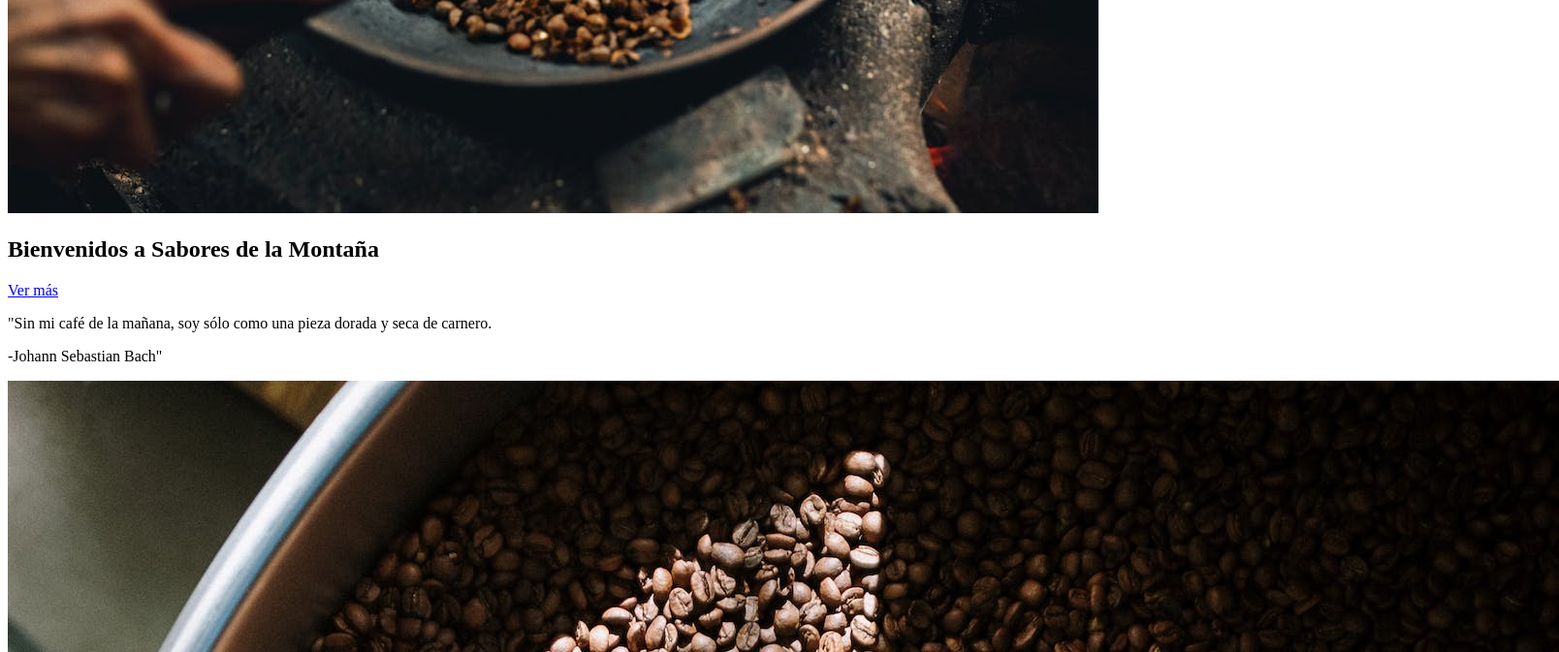
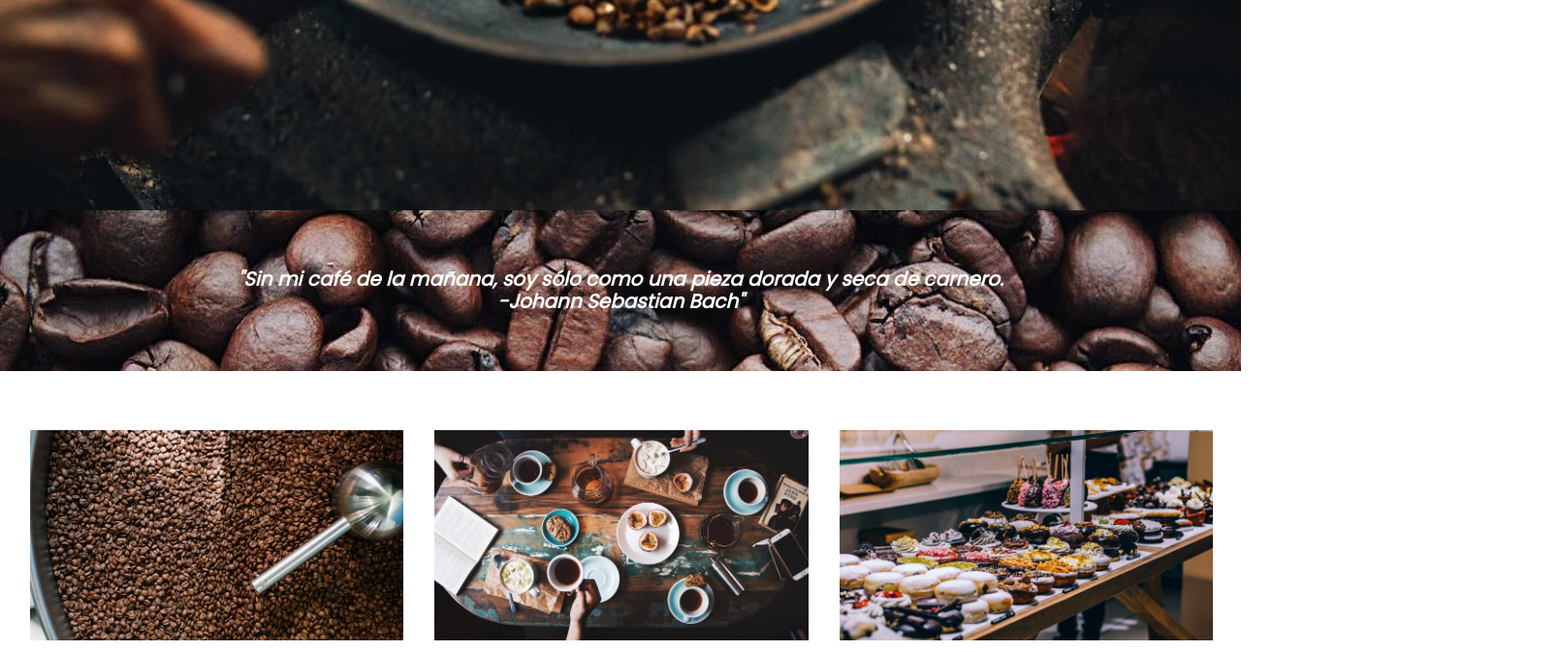
Before and after one commit to SantiagoLopez09/sabores-de-la-montana, a plain HTML site: page index.html in a window 1280 px wide. Shown: the part 732-1405 px from the top of the page at 97% size, 1608 px wide, since content can reach past the window. Drawn offline with Linux system fonts and the light colour scheme; the site is published under a folder, as on GitHub Pages, so addresses that start at the root find nothing.

Commit message:
Update index.html

```diff
--- a/index.html
+++ b/index.html
@@ -9,8 +9,8 @@
             Inicio- Sabores de la Montaña
         </title>
         <link rel="shortcut icon" href="./assets/logo_negro.png">
-        <link rel="stylesheet" href="/css/styles.css">
-        <link rel="stylesheet" href="/css/normalize.css">
+        <link rel="stylesheet" href="./CSS/styles.css">
+        <link rel="stylesheet" href="./CSS/normalize.css">
         <script src="https://kit.fontawesome.com/c79c2cdb53.js" crossorigin="anonymous"></script>
 
     </head>
```
